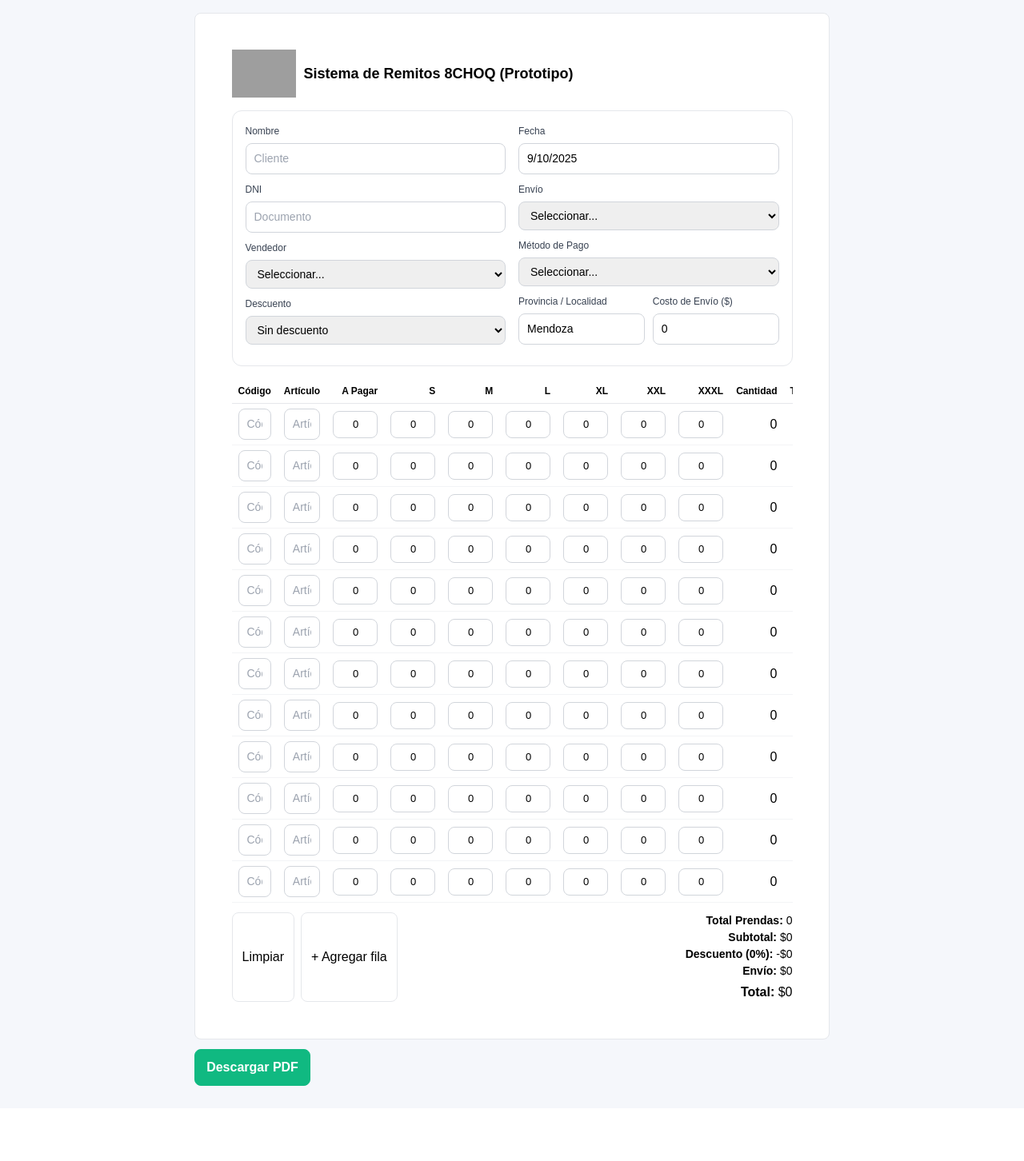
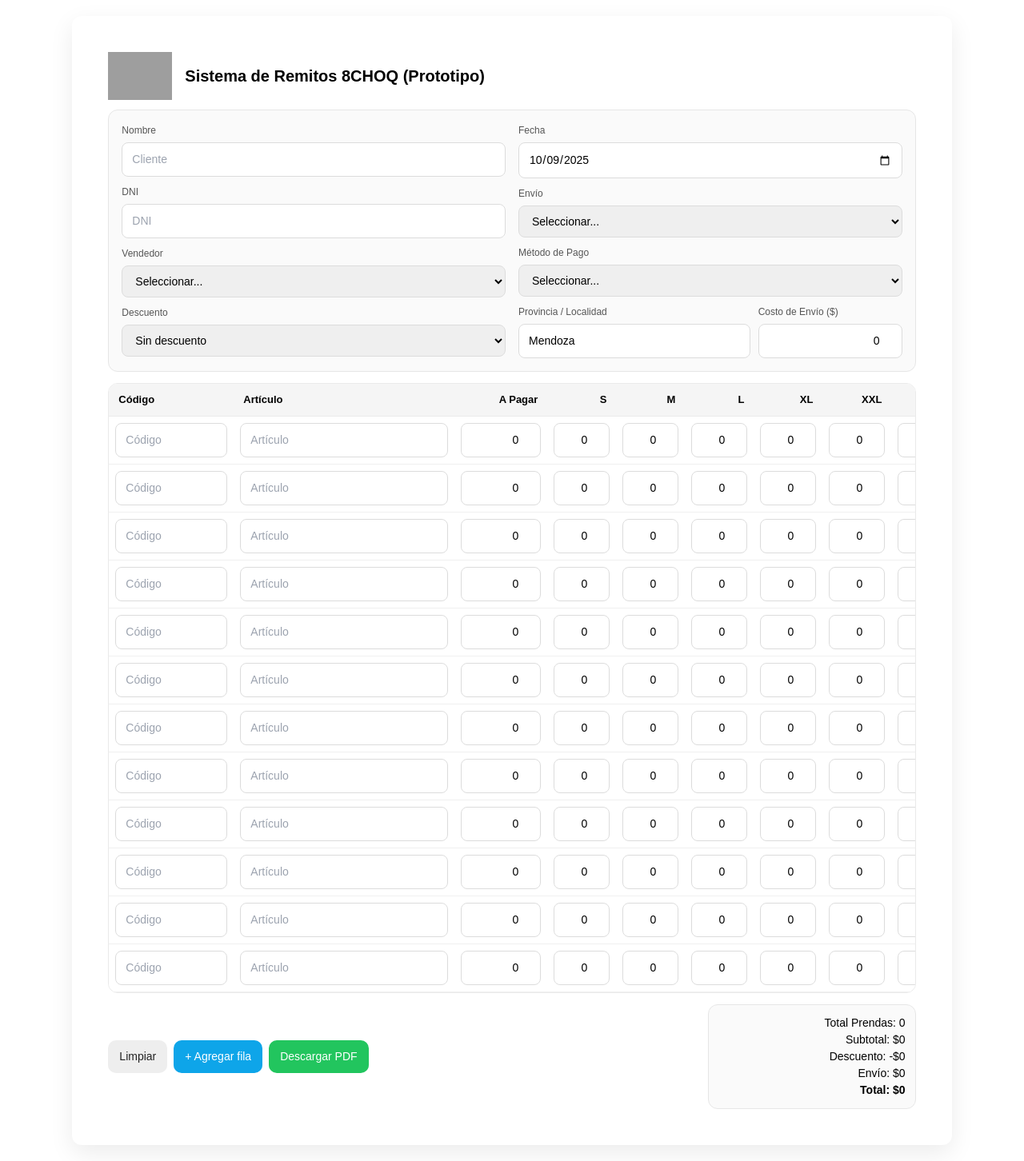
Before and after one commit to guzmanignacio459-bot/erp-8choq, a Next.js app: page / in a window 1280 px wide. Shown: the whole page at 80% size. Before the commit the page ends 1386 px from the top, so only its background shows below. Built offline with nearby package versions, Linux system fonts and the light colour scheme; grey boxes are pictures that could not be loaded.

Commit message:
Update page.tsx

```diff
--- a/app/page.tsx
+++ b/app/page.tsx
@@ -1,58 +1,42 @@
 "use client";
 
-import React, { useMemo, useState } from "react";
+import { useMemo, useState } from "react";
 import Image from "next/image";
 
-/** ---------- Tipos ---------- */
-type Talles = {
-  S: number;
-  M: number;
-  L: number;
-  XL: number;
-  XXL: number;
-  XXXL: number;
-};
+/* ======================= Tipos ======================= */
 
 type Item = {
   codigo: string;
   articulo: string;
-  aPagar: number; // precio unitario
-  talles: Talles;
+  aPagar: number;
+  talles: { [key: string]: number }; // S, M, L, XL, XXL, XXXL
+  cantidad: number;
+  total: number;
+  notas: string;
 };
 
-/** ---------- Helpers ---------- */
-const emptyItem = (): Item => ({
-  codigo: "",
-  articulo: "",
-  aPagar: 0,
-  talles: { S: 0, M: 0, L: 0, XL: 0, XXL: 0, XXXL: 0 },
-});
+/* =============== Util: fecha ISO para <input type="date"> =============== */
+const toISODate = (d: Date) =>
+  new Date(Date.UTC(d.getFullYear(), d.getMonth(), d.getDate()))
+    .toISOString()
+    .slice(0, 10);
 
-const A4_WIDTH_MM = 210;
+/* ======================= Componente ======================= */
 
-/** ---------- Componente principal ---------- */
-export default function Remito8CHOQ() {
-  /** Items (12 filas) */
-  const [items, setItems] = useState<Item[]>(
-    Array.from({ length: 12 }, () => emptyItem())
-  );
-
-  /** Encabezado */
+export default function Page() {
+  /* ---------- Estado header ---------- */
   const [cliente, setCliente] = useState<string>("");
-  const [fecha, setFecha] = useState<string>(
-    new Date().toLocaleDateString("es-AR")
-  );
+  const [fecha, setFecha] = useState<string>(toISODate(new Date()));
   const [dni, setDni] = useState<string>("");
   const [vendedor, setVendedor] = useState<string>("");
   const [envio, setEnvio] = useState<string>("");
   const [metodoPago, setMetodoPago] = useState<string>("");
   const [provincia, setProvincia] = useState<string>("Mendoza");
   const [costoEnvio, setCostoEnvio] = useState<number>(0);
-  const [descuento, setDescuento] = useState<number>(0); // 0 | 5 | 10
+  const [descuento, setDescuento] = useState<number>(0);
 
-  /** Opciones */
+  /* ---------- Catálogos ---------- */
   const vendedores = ["Nacho", "Santi", "Paula", "Malena"];
-
   const envios = [
     "Correo - Sucursal",
     "Correo - Domicilio",
@@ -63,109 +47,117 @@ export default function Remito8CHOQ() {
     "Retira",
     "Domicilio",
   ];
-
   const metodosPago = [
     "MP 1 cuota",
-    "Transferencia 2",
     "MP 3 cuotas",
     "Transferencia 1",
+    "Transferencia 2",
     "Efectivo",
-    "Débito",
+    "Debito",
     "QR",
   ];
-
   const descuentos = [
     { label: "Sin descuento", value: 0 },
     { label: "Mayorista 5%", value: 5 },
     { label: "Minorista 10%", value: 10 },
   ];
 
-  /** ---------- Cálculos ---------- */
-  const {
-    totalPrendas,
-    subtotal,
-    montoDescuento,
-    totalConDescuento,
-    totalFinal,
-  } = useMemo(() => {
-    const cantidades = items.map(
-      (it) =>
-        it.talles.S +
-        it.talles.M +
-        it.talles.L +
-        it.talles.XL +
-        it.talles.XXL +
-        it.talles.XXXL
+  /* ---------- Items ---------- */
+  const emptyItem = (): Item => ({
+    codigo: "",
+    articulo: "",
+    aPagar: 0,
+    talles: { S: 0, M: 0, L: 0, XL: 0, XXL: 0, XXXL: 0 },
+    cantidad: 0,
+    total: 0,
+    notas: "",
+  });
+
+  const [items, setItems] = useState<Item[]>(
+    Array.from({ length: 12 }, () => emptyItem())
   );
 
-    const totalPrendas = cantidades.reduce((a, b) => a + b, 0);
+  const addRow = () => setItems((p) => [...p, emptyItem()]);
+  const clearTable = () =>
+    setItems(Array.from({ length: 12 }, () => emptyItem()));
 
-    const subtotal = items.reduce((acc, it, idx) => {
-      const cant = cantidades[idx];
-      return acc + it.aPagar * cant;
-    }, 0);
-
-    const montoDescuento = Math.round((subtotal * descuento) / 100);
-    const totalConDescuento = subtotal - montoDescuento;
-    const totalFinal = totalConDescuento + (Number.isFinite(costoEnvio) ? costoEnvio : 0);
-
-    return {
-      totalPrendas,
-      subtotal,
-      montoDescuento,
-      totalConDescuento,
-      totalFinal,
-    };
-  }, [items, descuento, costoEnvio]);
-
-  /** ---------- Handlers ---------- */
+  /* ---------- Handlers de tabla ---------- */
   const handleItemField =
-    (index: number, field: keyof Item) =>
+    (idx: number, field: keyof Item) =>
     (e: React.ChangeEvent<HTMLInputElement>) => {
+      const val =
+        field === "aPagar" ? Number(e.target.value || 0) : e.target.value;
       setItems((prev) => {
-        const copy = [...prev];
-        const value =
-          field === "aPagar" ? Number(e.target.value || 0) : e.target.value;
-        (copy[index] as any)[field] = value;
-        return copy;
+        const clone = [...prev];
+        const row = { ...clone[idx] };
+        (row as any)[field] = val;
+        // recalcular
+        const cant =
+          row.talles.S +
+          row.talles.M +
+          row.talles.L +
+          row.talles.XL +
+          row.talles.XXL +
+          row.talles.XXXL;
+        row.cantidad = cant;
+        row.total = cant * (row.aPagar || 0);
+        clone[idx] = row;
+        return clone;
       });
     };
 
   const handleTalle =
-    (index: number, size: keyof Talles) =>
+    (idx: number, talle: keyof Item["talles"]) =>
     (e: React.ChangeEvent<HTMLInputElement>) => {
       const val = Number(e.target.value || 0);
       setItems((prev) => {
-        const copy = [...prev];
-        copy[index] = {
-          ...copy[index],
-          talles: { ...copy[index].talles, [size]: val },
-        };
-        return copy;
+        const clone = [...prev];
+        const row = { ...clone[idx], talles: { ...clone[idx].talles } };
+        row.talles[talle] = val;
+        // recalcular
+        const cant =
+          row.talles.S +
+          row.talles.M +
+          row.talles.L +
+          row.talles.XL +
+          row.talles.XXL +
+          row.talles.XXXL;
+        row.cantidad = cant;
+        row.total = cant * (row.aPagar || 0);
+        clone[idx] = row;
+        return clone;
       });
     };
 
-  const addRow = () => setItems((prev) => [...prev, emptyItem()]);
-  const clearTable = () =>
-    setItems(Array.from({ length: 12 }, () => emptyItem()));
+  /* ---------- Totales ---------- */
+  const totals = useMemo(() => {
+    const totalPrendas = items.reduce((a, i) => a + (i.cantidad || 0), 0);
+    const subtotal = items.reduce((a, i) => a + (i.total || 0), 0);
+    const montoDesc = (subtotal * (descuento || 0)) / 100;
+    const total = subtotal - montoDesc + (costoEnvio || 0);
+    return { totalPrendas, subtotal, montoDesc, total };
+  }, [items, descuento, costoEnvio]);
 
-  /** ---------- PDF (A4) ---------- */
+  /* ---------- PDF ---------- */
   const handleDownloadPDF = async () => {
     const el = document.getElementById("remito-container");
     if (!el) return;
 
-    // Imports dinámicos (solo en cliente)
-    const [{ jsPDF }, html2canvas] = await Promise.all([
+    const [jspdfMod, html2canvasMod] = await Promise.all([
       import("jspdf"),
-      import("html2canvas").then((m) => m.default),
+      import("html2canvas"),
     ]);
 
-    // Capturamos al ancho A4 virtual
+    const jsPDF = (jspdfMod as any).jsPDF ?? (jspdfMod as any).default;
+    const html2canvas =
+      (html2canvasMod as any).default ?? (html2canvasMod as any);
+
+    // capturamos el contenedor a escala 2 para mejor nitidez
     const canvas = await html2canvas(el, { scale: 2 });
     const imgData = canvas.toDataURL("image/png");
+    const pdf = new jsPDF("p", "mm", "a4");
 
-    const pdf = new jsPDF({ orientation: "p", unit: "mm", format: "a4" });
-    const pageWidth = A4_WIDTH_MM;
+    const pageWidth = 210; // A4 ancho
     const imgProps = pdf.getImageProperties(imgData);
     const pdfHeight = (imgProps.height * pageWidth) / imgProps.width;
 
@@ -173,27 +165,42 @@ export default function Remito8CHOQ() {
     pdf.save(`Remito-${cliente || "8CHOQ"}.pdf`);
   };
 
-  /** ---------- Estilos ---------- */
-  const container: React.CSSProperties = {
-    width: "210mm",
-    minHeight: "297mm",
-    margin: "0 auto",
+  /* ======================= Estilos inline ======================= */
+
+  // contenedor A4
+  const page: React.CSSProperties = {
+    maxWidth: 1100,
+    margin: "20px auto",
     padding: "12mm",
     background: "#fff",
     color: "#000",
-    boxSizing: "border-box",
-    borderRadius: 8,
-    border: "1px solid #e5e7eb",
+    borderRadius: 12,
+    boxShadow: "0 10px 30px rgba(0,0,0,.08)",
+  };
+
+  const headerRow: React.CSSProperties = {
+    display: "grid",
+    gridTemplateColumns: "auto 1fr",
+    alignItems: "center",
+    gap: 16,
+    marginBottom: 12,
+  };
+
+  const h1: React.CSSProperties = {
+    fontSize: 20,
+    fontWeight: 700,
+    margin: 0,
   };
 
   const card: React.CSSProperties = {
-    border: "1px solid #e5e7eb",
+    border: "1px solid #e6e6e6",
     borderRadius: 12,
     padding: 16,
-    background: "#fff",
+    background: "#fafafa",
+    marginBottom: 14,
   };
 
-  const grid2: React.CSSProperties = {
+  const twoCol: React.CSSProperties = {
     display: "grid",
     gridTemplateColumns: "1fr 1fr",
     gap: 16,
@@ -201,80 +208,121 @@ export default function Remito8CHOQ() {
 
   const label: React.CSSProperties = {
     fontSize: 12,
-    color: "#374151",
+    color: "#555",
+    display: "block",
     marginBottom: 6,
-    display: "block",
   };
 
   const input: React.CSSProperties = {
     width: "100%",
-    border: "1px solid #d1d5db",
+    border: "1px solid #dcdcdc",
     borderRadius: 8,
-    padding: "8px 10px",
+    padding: "10px 12px",
+    outline: "none",
     fontSize: 14,
-    outline: "none",
   };
 
-  const smallInput: React.CSSProperties = {
-    width: 56,
-    border: "1px solid #d1d5db",
-    borderRadius: 8,
-    padding: "6px 8px",
-    fontSize: 13,
+  const inputCode: React.CSSProperties = {
+    ...input,
+    width: 140,
+    minWidth: 140,
+  };
+
+  const inputArticulo: React.CSSProperties = {
+    ...input,
+    width: 260,
+    minWidth: 260,
+  };
+
+  const smallInputRight: React.CSSProperties = {
+    ...input,
     textAlign: "right" as const,
   };
 
+  const tableWrap: React.CSSProperties = {
+    overflowX: "auto",
+    border: "1px solid #eaeaea",
+    borderRadius: 12,
+    background: "#fff",
+  };
+
+  const table: React.CSSProperties = {
+    width: "100%",
+    borderCollapse: "separate",
+    borderSpacing: 0,
+  };
+
   const th: React.CSSProperties = {
-    fontSize: 12,
+    padding: "10px 12px",
+    background: "#f5f5f5",
+    borderBottom: "1px solid #eaeaea",
+    fontSize: 13,
     fontWeight: 600,
-    padding: "6px 8px",
-    borderBottom: "1px solid #e5e7eb",
     textAlign: "left" as const,
-    whiteSpace: "nowrap" as const,
+    position: "sticky",
+    top: 0,
+    zIndex: 1,
   };
 
   const td: React.CSSProperties = {
-    padding: "6px 8px",
-    borderBottom: "1px solid #f3f4f6",
+    padding: 8,
+    borderBottom: "1px solid #f0f0f0",
+    background: "#fff",
+    verticalAlign: "middle",
   };
 
+  const footer: React.CSSProperties = {
+    display: "grid",
+    gridTemplateColumns: "1fr auto",
+    alignItems: "center",
+    gap: 12,
+    marginTop: 14,
+  };
+
+  const totalsBox: React.CSSProperties = {
+    border: "1px solid #e6e6e6",
+    borderRadius: 12,
+    padding: 12,
+    textAlign: "right" as const,
+    background: "#fafafa",
+    minWidth: 260,
+    fontSize: 14,
+  };
+
+  const button: React.CSSProperties = {
+    background: "#22c55e",
+    color: "#fff",
+    border: 0,
+    borderRadius: 10,
+    padding: "10px 14px",
+    fontSize: 14,
+    cursor: "pointer",
+  };
+
+  /* ======================= Render ======================= */
+
   return (
-    <div style={{ background: "#f5f7fb", minHeight: "100vh", padding: 16 }}>
-      {/* Reglas de impresión: A4 sin márgenes del navegador */}
-      <style>{`
-        @page { size: A4; margin: 0; }
-        @media print {
-          body { -webkit-print-color-adjust: exact; print-color-adjust: exact; }
-          .no-print { display: none !important; }
-          #remito-container { box-shadow: none !important; border: none !important; }
-        }
-      `}</style>
-
-      <div id="remito-container" style={container}>
-        {/* Encabezado con logo y título */}
-        <div
-          style={{
-            display: "flex",
-            alignItems: "center",
-            gap: 10,
-            marginBottom: 16,
-          }}
-        >
+    <div id="remito-container" style={page}>
+      {/* HEADER */}
+      <div style={headerRow}>
+        <div>
           <Image
             src="/logo-8choq.png"
             alt="8CHOQ"
             width={80}
             height={40}
             priority
+            style={{ objectFit: "contain" }}
           />
-          <h1 style={{ fontSize: "18px", fontWeight: "bold", margin: 0 }}>
-            Sistema de Remitos 8CHOQ (Prototipo)
-          </h1>
+        </div>
+        <div>
+          <h1 style={h1}>Sistema de Remitos 8CHOQ (Prototipo)</h1>
+        </div>
       </div>
 
-        {/* Formulario de cabecera: 2 columnas */}
-        <div style={{ ...card, marginBottom: 16 }}>
-          <div style={grid2}>
+      {/* FORM */}
+      <div style={card}>
+        <div style={twoCol}>
           {/* Columna izquierda */}
           <div>
             <div style={{ marginBottom: 10 }}>
@@ -293,7 +341,7 @@ export default function Remito8CHOQ() {
                 style={input}
                 value={dni}
                 onChange={(e) => setDni(e.target.value)}
-                  placeholder="Documento"
+                placeholder="DNI"
               />
             </div>
 
@@ -313,7 +361,7 @@ export default function Remito8CHOQ() {
               </select>
             </div>
 
-              <div style={{ marginBottom: 10 }}>
+            <div style={{ marginBottom: 0 }}>
               <label style={label}>Descuento</label>
               <select
                 style={input}
@@ -335,6 +383,7 @@ export default function Remito8CHOQ() {
               <label style={label}>Fecha</label>
               <input
                 style={input}
+                type="date"
                 value={fecha}
                 onChange={(e) => setFecha(e.target.value)}
               />
@@ -372,7 +421,7 @@ export default function Remito8CHOQ() {
               </select>
             </div>
 
-              <div style={{ display: "grid", gridTemplateColumns: "1fr 1fr", gap: 10 }}>
+            <div style={{ display: "grid", gridTemplateColumns: "1fr 180px", gap: 10 }}>
               <div>
                 <label style={label}>Provincia / Localidad</label>
                 <input
@@ -385,12 +434,11 @@ export default function Remito8CHOQ() {
               <div>
                 <label style={label}>Costo de Envío ($)</label>
                 <input
-                    style={input}
+                  style={smallInputRight}
                   type="number"
-                    inputMode="numeric"
-                    value={String(costoEnvio)}
+                  value={costoEnvio}
                   onChange={(e) => setCostoEnvio(Number(e.target.value || 0))}
-                    placeholder="0"
+                  min={0}
                 />
               </div>
             </div>
@@ -398,13 +446,13 @@ export default function Remito8CHOQ() {
         </div>
       </div>
 
-        {/* Tabla de items */}
-        <div style={{ overflowX: "auto", marginBottom: 12 }}>
-          <table style={{ width: "100%", borderCollapse: "collapse" }}>
+      {/* TABLA */}
+      <div style={tableWrap}>
+        <table style={table}>
           <thead>
             <tr>
-                <th style={th}>Código</th>
-                <th style={th}>Artículo</th>
+              <th style={{ ...th, minWidth: 140 }}>Código</th>
+              <th style={{ ...th, minWidth: 260 }}>Artículo</th>
               <th style={{ ...th, textAlign: "right" }}>A Pagar</th>
               <th style={{ ...th, textAlign: "right" }}>S</th>
               <th style={{ ...th, textAlign: "right" }}>M</th>
@@ -417,21 +465,11 @@ export default function Remito8CHOQ() {
             </tr>
           </thead>
           <tbody>
-              {items.map((it, idx) => {
-                const cant =
-                  it.talles.S +
-                  it.talles.M +
-                  it.talles.L +
-                  it.talles.XL +
-                  it.talles.XXL +
-                  it.talles.XXXL;
-                const total = cant * it.aPagar;
-
-                return (
+            {items.map((it, idx) => (
               <tr key={idx}>
                 <td style={td}>
                   <input
-                        style={input}
+                    style={inputCode}
                     value={it.codigo}
                     onChange={handleItemField(idx, "codigo")}
                     placeholder="Código"
@@ -439,104 +477,65 @@ export default function Remito8CHOQ() {
                 </td>
                 <td style={td}>
                   <input
-                        style={input}
+                    style={inputArticulo}
                     value={it.articulo}
                     onChange={handleItemField(idx, "articulo")}
                     placeholder="Artículo"
                   />
                 </td>
-                    <td style={{ ...td, textAlign: "right" }}>
+                <td style={td}>
                   <input
-                        style={smallInput}
+                    style={{ ...smallInputRight, width: 100 }}
                     type="number"
-                        inputMode="numeric"
-                        value={it.aPagar || 0}
+                    min={0}
+                    value={it.aPagar}
                     onChange={handleItemField(idx, "aPagar")}
                   />
                 </td>
-                    {(["S", "M", "L", "XL", "XXL", "XXXL"] as (keyof Talles)[]).map(
-                      (talle) => (
-                        <td key={talle} style={{ ...td, textAlign: "right" }}>
+                {(["S", "M", "L", "XL", "XXL", "XXXL"] as const).map((talle) => (
+                  <td key={talle} style={td}>
                     <input
-                            style={smallInput}
+                      style={{ ...smallInputRight, width: 70 }}
                       type="number"
-                            inputMode="numeric"
-                            value={it.talles[talle] || 0}
+                      min={0}
+                      value={it.talles[talle]}
                       onChange={handleTalle(idx, talle)}
                     />
                   </td>
-                      )
-                    )}
-                    <td style={{ ...td, textAlign: "right" }}>{cant}</td>
-                    <td style={{ ...td, textAlign: "right" }}>
-                      ${total.toFixed(0)}
-                    </td>
+                ))}
+                <td style={{ ...td, textAlign: "right" }}>{it.cantidad || 0}</td>
+                <td style={{ ...td, textAlign: "right" }}>${(it.total || 0).toFixed(0)}</td>
               </tr>
-                );
-              })}
+            ))}
           </tbody>
         </table>
       </div>
 
-        {/* Totales */}
-        <div style={{ display: "grid", gridTemplateColumns: "1fr 1fr", marginTop: 8 }}>
-          <div className="no-print" style={{ display: "flex", gap: 8 }}>
+      {/* FOOTER */}
+      <div style={footer}>
+        <div style={{ display: "flex", gap: 8 }}>
           <button
+            type="button"
             onClick={clearTable}
-              style={{
-                padding: "8px 12px",
-                borderRadius: 8,
-                border: "1px solid #e5e7eb",
-                background: "#fff",
-                cursor: "pointer",
-              }}
+            style={{ ...button, background: "#eee", color: "#222" }}
           >
             Limpiar
           </button>
-            <button
-              onClick={addRow}
-              style={{
-                padding: "8px 12px",
-                borderRadius: 8,
-                border: "1px solid #e5e7eb",
-                background: "#fff",
-                cursor: "pointer",
-              }}
-            >
+          <button type="button" onClick={addRow} style={{ ...button, background: "#0ea5e9" }}>
             + Agregar fila
+          </button>
+          <button type="button" onClick={handleDownloadPDF} style={button}>
+            Descargar PDF
           </button>
         </div>
 
-          <div style={{ textAlign: "right", fontSize: 14 }}>
-            <div> <strong>Total Prendas:</strong> {totalPrendas}</div>
-            <div> <strong>Subtotal:</strong> ${subtotal.toFixed(0)}</div>
-            <div>
-              <strong>Descuento ({descuento}%):</strong> -${montoDescuento.toFixed(0)}
+        <div style={totalsBox}>
+          <div>Total Prendas: {totals.totalPrendas}</div>
+          <div>Subtotal: ${totals.subtotal.toFixed(0)}</div>
+          <div>Descuento: -${totals.montoDesc.toFixed(0)}</div>
+          <div>Envío: ${Number(costoEnvio || 0).toFixed(0)}</div>
+          <div style={{ fontWeight: 700 }}>Total: ${totals.total.toFixed(0)}</div>
         </div>
-            <div> <strong>Envío:</strong> ${Number(costoEnvio || 0).toFixed(0)}</div>
-            <div style={{ fontSize: 16, marginTop: 4 }}>
-              <strong>Total:</strong> ${totalFinal.toFixed(0)}
-            </div>
-          </div>
-        </div>
-      </div>
-
-      {/* Acciones (fuera del área de impresión) */}
-      <div className="no-print" style={{ margin: "12px auto", width: "210mm" }}>
-        <button
-          onClick={handleDownloadPDF}
-          style={{
-            padding: "10px 14px",
-            borderRadius: 8,
-            border: "1px solid #10b981",
-            background: "#10b981",
-            color: "#fff",
-            cursor: "pointer",
-            fontWeight: 600,
-          }}
-        >
-          Descargar PDF
-        </button>
       </div>
     </div>
   );
```
Lines whose indentation alone changed are shown as unchanged.
